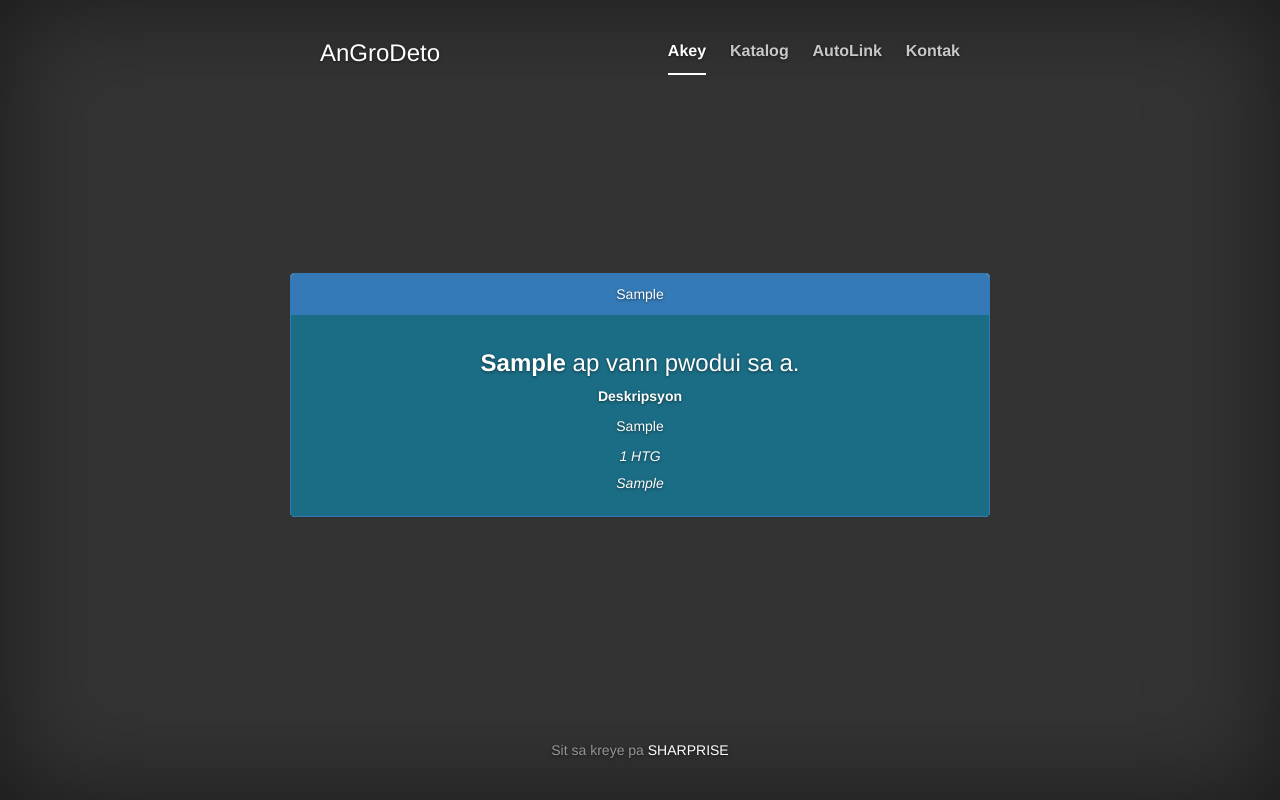
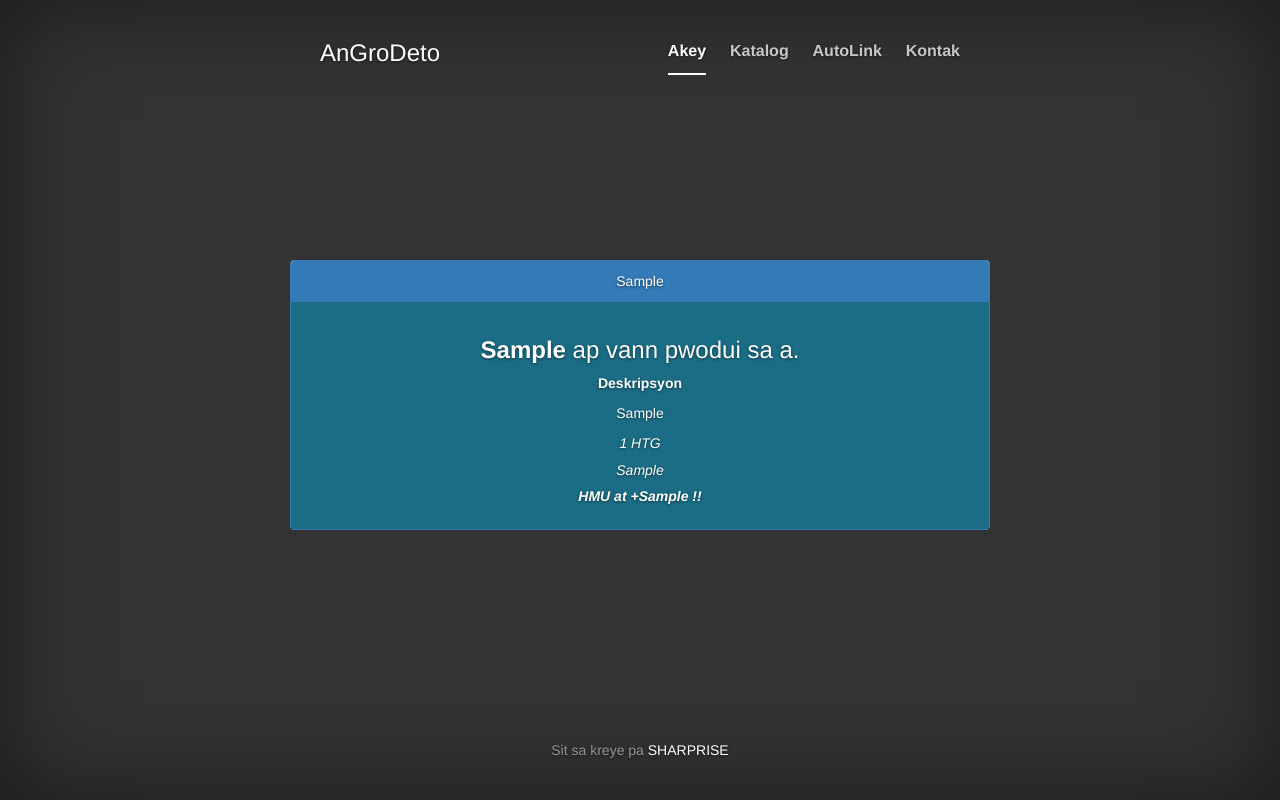
Before and after one commit to AlexandreSeb97/AnGroDeto, a Django app: template market_blog/templates/atik_blog.html in a window 1280 px wide. Run offline with Django 3.2, Linux system fonts and the light colour scheme; the template is opened without the code that fills it: values that come from a table or form of the project are taken from there, others are empty; tables that the repository leaves empty hold one stand-in row (values such as "Sample post"); parts of the project's set-up code (start-up, migrations or seed data) failed here and were passed over; some libraries are stand-ins or nearby versions.

Commit message:
make it better

```diff
--- a/market_blog/templates/atik_blog.html
+++ b/market_blog/templates/atik_blog.html
@@ -12,6 +12,7 @@
         <p>{{ atik.deskripsyon }}</p>
         <p><i>{{ atik.pri }} HTG</i></p>
         <h5><i> {{ atik.specs }}</i></h5>
+        <h5><b><i> HMU at +{{ atik.kontak }} !!</i></b></h5>
     </div>
  </div>
  {% endfor %}
```
